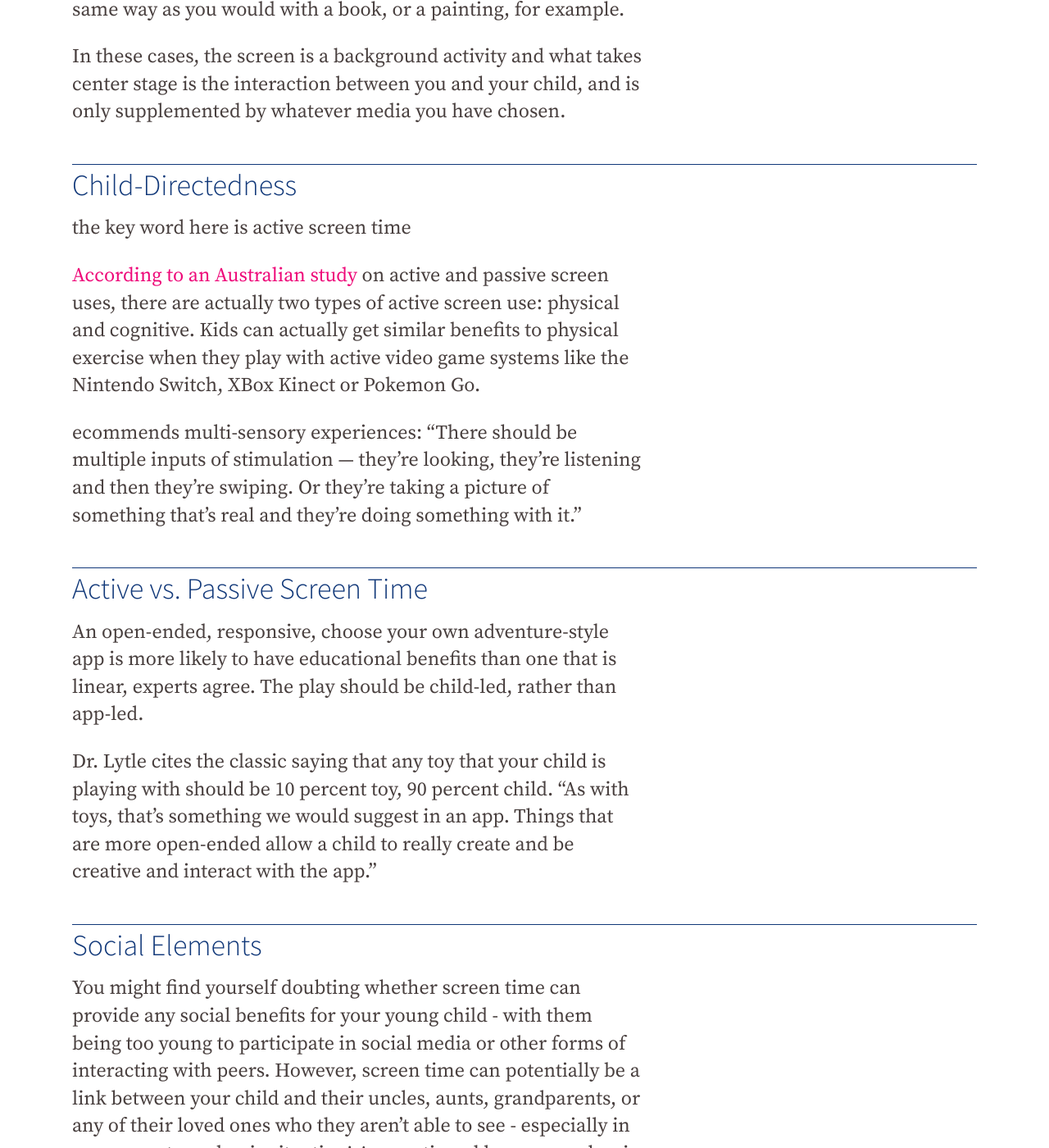
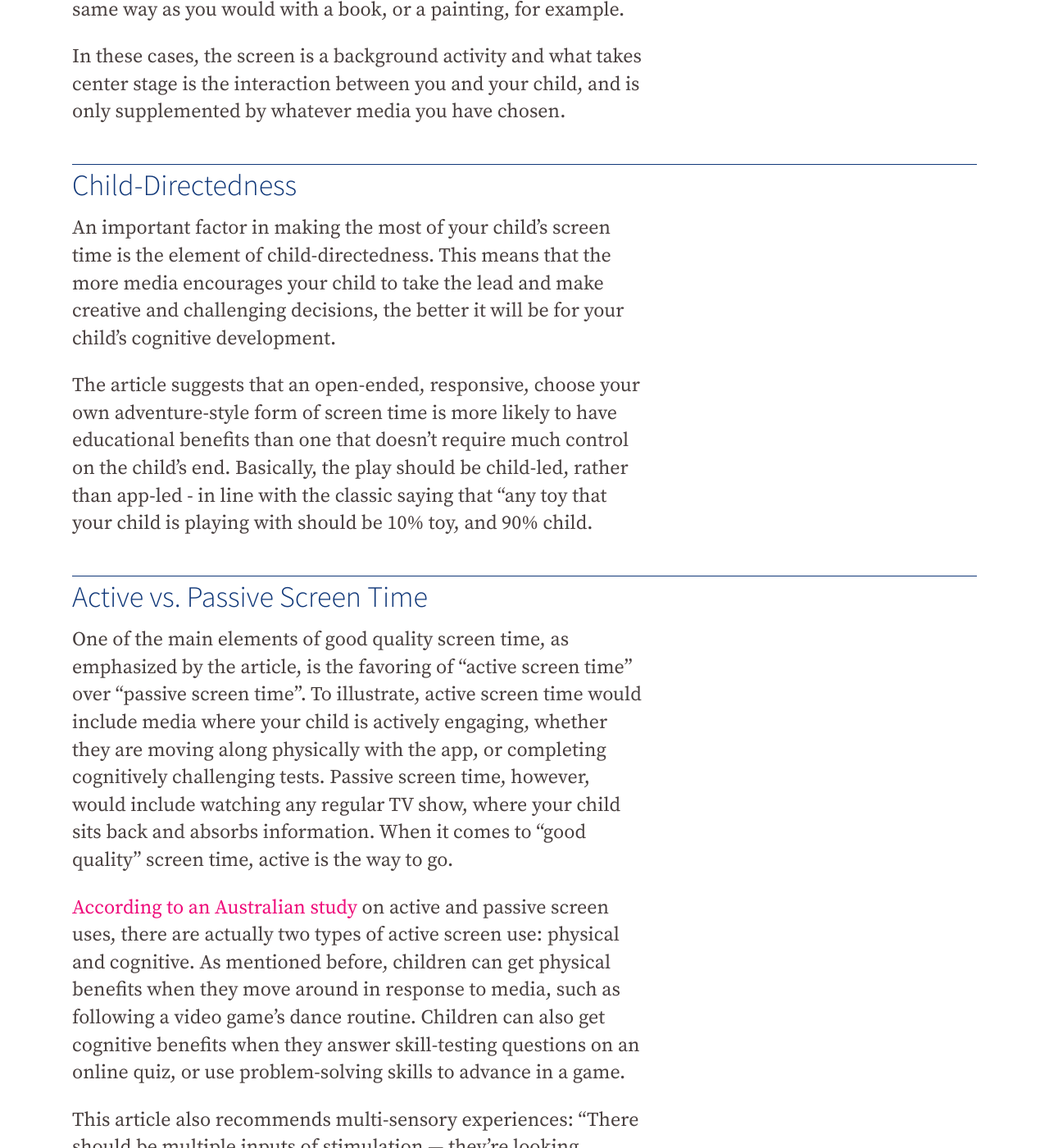
Before and after one commit to famliy-screen-time/familyscreentime.ca, a Jekyll site: the page built from _posts/2020-04-07-what-makes-good-quality-screen-time.md, in a window 1280 px wide and 1400 px high, scrolled down 1650 px. Shown: the whole window at 82% size. Built offline with Jekyll 4.4.1, drawn with Linux system fonts in a browser that asks for light colours; nearby versions of some CDN libraries; some of the changed text lies outside the part shown.

Commit message:
Update Blog “2020-04-07-what-makes-good-quality-screen-time”

```diff
--- a/_posts/2020-04-07-what-makes-good-quality-screen-time.md
+++ b/_posts/2020-04-07-what-makes-good-quality-screen-time.md
@@ -28,19 +28,19 @@ In these cases, the screen is a background activity and what takes center stage
 
 ## Child-Directedness
 
-the key word here is active screen time
+An important factor in making the most of your child's screen time is the element of child-directedness. This means that the more media encourages your child to take the lead and make creative and challenging decisions, the better it will be for your child's cognitive development.
 
-[According to an Australian study ](https://www.ledevoir.com/documents/pdf/screen_time.pdf)on active and passive screen uses, there are actually two types of active screen use: physical and cognitive. Kids can actually get similar benefits to physical exercise when they play with active video game systems like the Nintendo Switch, XBox Kinect or Pokemon Go.
+The article suggests that an open-ended, responsive, choose your own adventure-style form of screen time is more likely to have educational benefits than one that doesn't require much control on the child's end. Basically, the play should be child-led, rather than app-led - in line with the classic saying that "any toy that your child is playing with should be 10% toy, and 90% child.
 
-ecommends multi-sensory experiences: “There should be multiple inputs of stimulation — they’re looking, they’re listening and then they’re swiping. Or they’re taking a picture of something that’s real and they’re doing something with it.”
+
 
 ## Active vs. Passive Screen Time
 
-An open-ended, responsive, choose your own adventure-style app is more likely to have educational benefits than one that is linear, experts agree. The play should be child-led, rather than app-led.
+One of the main elements of good quality screen time, as emphasized by the article, is the favoring of "active screen time" over "passive screen time". To illustrate, active screen time would include media where your child is actively engaging, whether they are moving along physically with the app, or completing cognitively challenging tests. Passive screen time, however, would include watching any regular TV show, where your child sits back and absorbs information. When it comes to "good quality" screen time, active is the way to go.
 
-Dr. Lytle cites the classic saying that any toy that your child is playing with should be 10 percent toy, 90 percent child. “As with toys, that’s something we would suggest in an app. Things that are more open-ended allow a child to really create and be creative and interact with the app.”
+[According to an Australian study ](https://www.ledevoir.com/documents/pdf/screen_time.pdf)on active and passive screen uses, there are actually two types of active screen use: physical and cognitive. As mentioned before, children can get physical benefits when they move around in response to media, such as following a video game's dance routine. Children can also get cognitive benefits when they answer skill-testing questions on an online quiz, or use problem-solving skills to advance in a game.
 
-
+This article also recommends multi-sensory experiences: “There should be multiple inputs of stimulation — they’re looking, they’re listening and then they’re swiping. Or they’re taking a picture of something that’s real and they’re doing something with it.” The more ways in which your child can interact with the media, the more beneficial it will be to different aspects of their development.
 
 ## Social Elements
 
```
